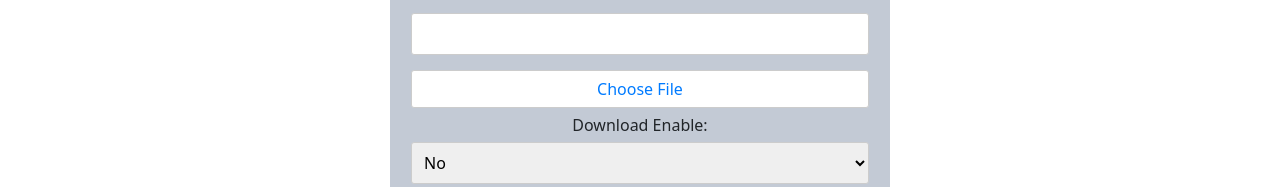
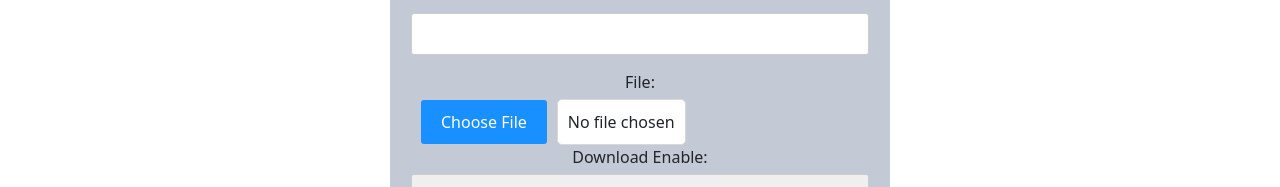
Before and after one commit to kalitadisha/Student_collaborative_app_frontend, a React (Create React App) app in the folder client/: page /upload in a window 1280 px wide. Shown: the part 586-773 px from the top of the page. Built offline with nearby package versions, Linux system fonts and the light colour scheme; no server answers; a small style sheet from the web is missing.

Commit message:
Khushnasin-2

```diff
--- a/client/src/Screens/Upload.js
+++ b/client/src/Screens/Upload.js
@@ -1,10 +1,20 @@
 import React, { useState } from 'react';
-import { useNavigate } from 'react-router-dom';
+import { Form, Input, Button, Layout } from "antd";
+import { Link, useNavigate } from 'react-router-dom';
 import api from '../Services/api';
 import Topbar from "../ccomponents/topbar/Topbar";
+import Loader from "../Components/Loader";
+import Error from "../Components/Error";
+import Success from "../Components/Success";
+//import api from '../Services/api';
+import Swal from 'sweetalert2';
 import '../css/Upload.css';
 
+const { Content } = Layout;
+
 const Upload = () => {
+  const [form] = Form.useForm();
+  const [error, setError] = useState('');
   const [uploaderId, setUploaderId] = useState('');
   const [topic, setTopic] = useState('');
   const [branch, setBranch] = useState('COMPUTER_SCIENCE');
@@ -12,6 +22,7 @@ const Upload = () => {
   const [documentType, setDocumentType] = useState('NOTES');
   const [tags, setTags] = useState('');
   const [files, setFiles] = useState(null);
+  const [fileName, setFileName] = useState('No file chosen'); // State for file name
   const [downloadEnable, setDownloadEnable] = useState(false);
   const [commentEnable, setCommentEnable] = useState(false);
   const [loading, setLoading] = useState(false);
@@ -41,6 +52,8 @@ const Upload = () => {
       if (response.status === 200) {
         setSuccessMessage('Upload successful!');
         setLoading(false);
+        form.resetFields();
+        Swal.fire('Success', 'Upload Successful!', 'success');
         navigate('/profile');
         setUploaderId('');
         setTopic('');
@@ -49,21 +62,35 @@ const Upload = () => {
         setDocumentType('NOTES');
         setTags('');
         setFiles(null);
+        setFileName('No file chosen'); // Reset file name after form submission
         setDownloadEnable(false);
         setCommentEnable(false);
       }
     } catch (error) {
-      setErrorMessage('An error occurred while uploading.');
-      console.error('Upload error:', error);
       setLoading(false);
+            if (error.response && error.response.data && error.response.data.message) {
+                setError(error.response.data.message);
+            } else {
+                setError('An error occurred during upload. Please try again later.');
+            }
+    }
+  };
+
+  const handleFileChange = (e) => {
+    const file = e.target.files[0];
+    if (file) {
+      setFiles(file);
+      setFileName(file.name);
+    } else {
+      setFiles(null);
+      setFileName('No file chosen');
     }
   };
 
   return (
     <div>
-      <Topbar/>
+      <Topbar />
       <div className="upload-container">
-
         <div>
           <h2 className="upload-title">DocDrop: Upload Page</h2>
           {errorMessage && <p className="error-message">{errorMessage}</p>}
@@ -75,7 +102,7 @@ const Upload = () => {
             <label htmlFor="topic">Topic:</label>
             <input type="text" id="topic" value={topic} onChange={(e) => setTopic(e.target.value)} required />
 
-          <label htmlFor="branch" >Branch:</label>
+            <label htmlFor="branch">Branch:</label>
             <select id="branch" value={branch} onChange={(e) => setBranch(e.target.value)} required>
               <option value="COMPUTER_SCIENCE">Computer Science</option>
               <option value="CIVIL">Civil</option>
@@ -109,8 +136,19 @@ const Upload = () => {
             <label htmlFor="tags">Tags:</label>
             <input type="text" id="tags" value={tags} onChange={(e) => setTags(e.target.value)} />
 
-          <label for="file-upload" class="custom-file-upload">Choose File</label>
-<input id="file-upload" type="file" className="file-input" onChange={(e) => setFiles(e.target.files[0])} required/>
+            <div className="file-input-container">
+              <label htmlFor="file-upload">File:</label>
+              <input id="file-upload" type="file" className="file-input custom-file-upload" onChange={handleFileChange} required />
+
+              <div className="file-name-container" style={{ display: 'flex', alignItems: 'center' }}>
+                <button type="button" className="file-input-button" onClick={() => document.getElementById('file-upload').click()}>Choose File</button>
+                <span className="file-name" style={{ marginLeft: '10px' }}>{fileName}</span>
+              </div>
+            </div>
+
+
+
+
 
             <label htmlFor="downloadEnable">Download Enable:</label>
             <select id="downloadEnable" value={downloadEnable} onChange={(e) => setDownloadEnable(e.target.value)}>
@@ -124,9 +162,12 @@ const Upload = () => {
               <option value="false">No</option>
             </select>
 
-          <button type="submit">Upload</button>
+            <button type="submit" disabled={loading}>
+              {loading ? 'Uploading...' : 'Upload'}
+            </button>
           </form>
         </div>
+
       </div>
     </div>
   );
--- a/client/src/css/Upload.css
+++ b/client/src/css/Upload.css
@@ -84,3 +84,22 @@
     display: inline-block;
     width: calc(100% - 110px); /* Adjust width to your preference */
   }
+
+
+
+  .upload-form .file-input-container .file-name-container {
+    flex: 1;
+    margin-left: 10px;
+  }
+
+  .upload-form .file-input-container .file-name {
+    display: block;
+    padding: 10px;
+    border: 1px solid #d9d9d9;
+    border-radius: 5px;
+    background-color: #fff;
+    font-size: 16px;
+    white-space: nowrap;
+    overflow: hidden;
+    text-overflow: ellipsis;
+  }
```
Lines whose indentation alone changed are shown as unchanged.
